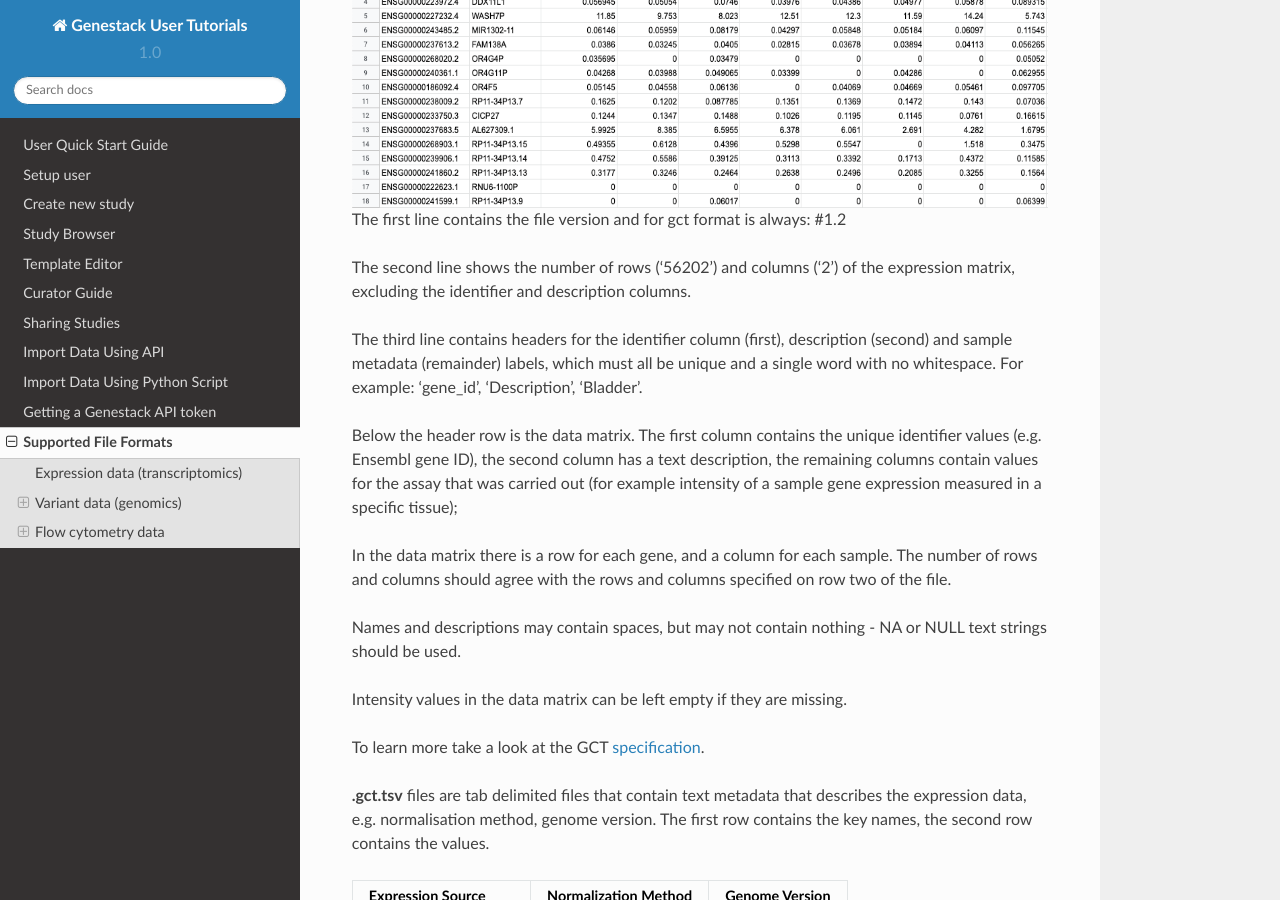
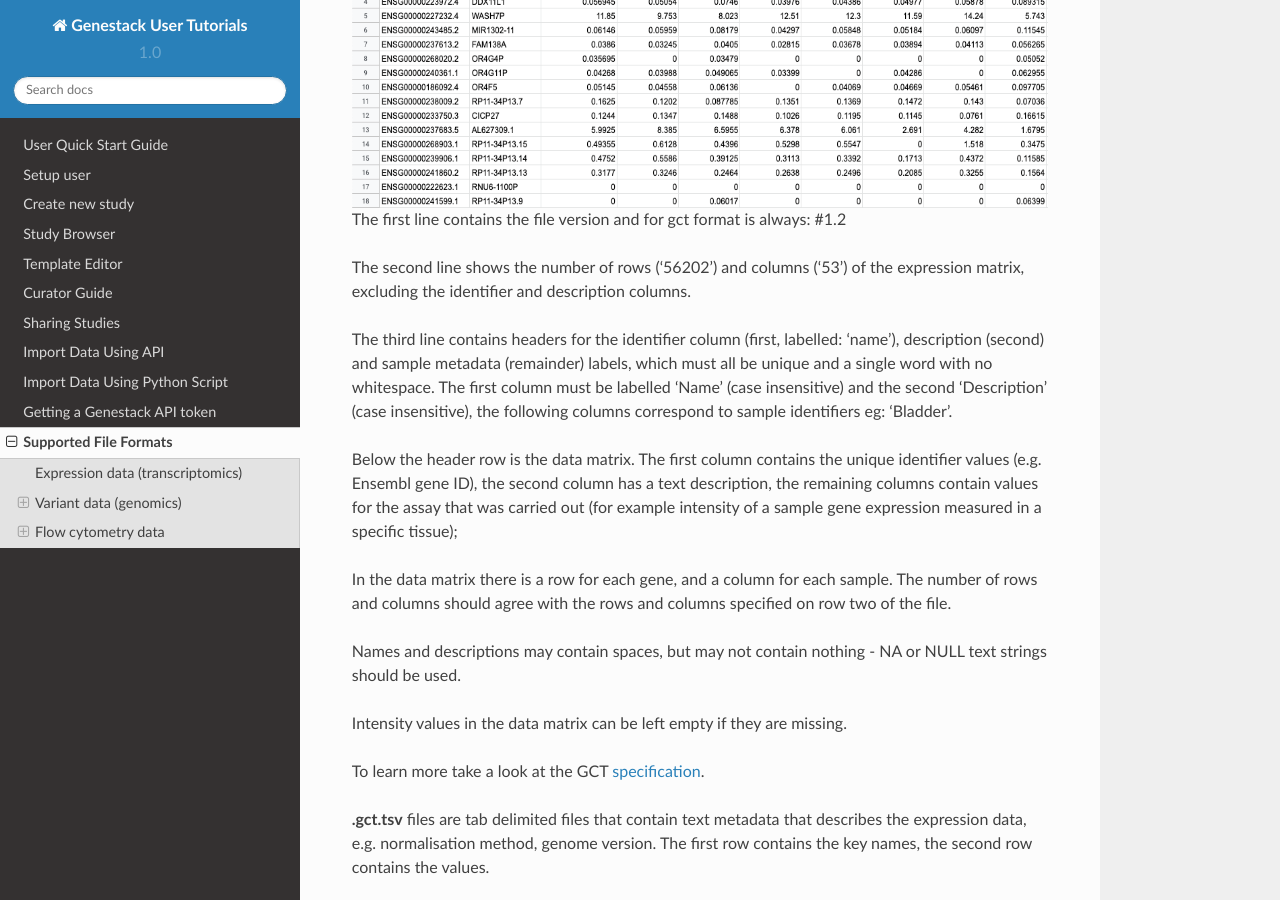
Before and after one commit to genestack/user-guide, a Sphinx documentation site: the page built from source/doc-odm-user-guide/supported-formats.rst, in a window 1280 px wide and 900 px high, scrolled down 473 px. Built offline with Sphinx 7.4.7 and the Read the Docs theme 2.0.0, drawn with Linux system fonts in a browser that asks for light colours.

Commit message:
Update supported-formats.rst

```diff
--- a/source/doc-odm-user-guide/supported-formats.rst
+++ b/source/doc-odm-user-guide/supported-formats.rst
@@ -20,9 +20,9 @@ Expression data (transcriptomics)
 
 The first line contains the file version and for gct format is always: #1.2
 
-The second line shows the number of rows (‘56202’) and columns (‘2’) of the expression matrix, excluding the identifier and description columns.
+The second line shows the number of rows (‘56202’) and columns (‘53’) of the expression matrix, excluding the identifier and description columns.
 
-The third line contains headers for the identifier column (first), description (second) and sample metadata (remainder) labels, which must all be unique and a single word with no whitespace. For example: ‘gene_id’, ‘Description’, ‘Bladder’.
+The third line contains headers for the identifier column (first, labelled: 'name'), description (second) and sample metadata (remainder) labels, which must all be unique and a single word with no whitespace. The first column must be labelled 'Name' (case insensitive) and the second 'Description' (case insensitive), the following columns correspond to sample identifiers eg: ‘Bladder’.
 
 Below the header row is the data matrix. The first column contains the unique identifier values (e.g. Ensembl gene ID), the second column has a text description, the remaining columns contain values for the assay that was carried out (for example intensity of a sample gene expression measured in a specific tissue);
 
```
